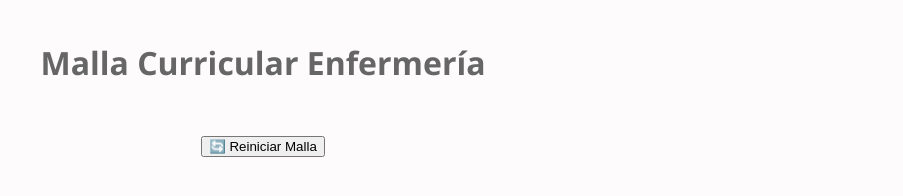
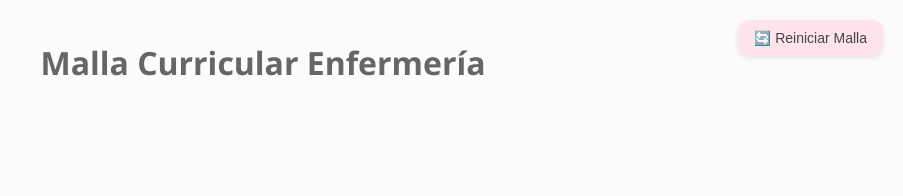
Before and after one commit to enfemalla/Enfermeria, a plain HTML site: page index.html in a window 1280 px wide. Shown: the whole page, without its empty margins (377-1280 px from the left). Drawn offline with Linux system fonts and the light colour scheme.

Commit message:
Update index.html
Actualización de index.html

```diff
--- a/index.html
+++ b/index.html
@@ -5,13 +5,46 @@
   <meta name="viewport" content="width=device-width, initial-scale=1.0"/>
   <title>Malla Curricular Enfermería</title>
   <link rel="stylesheet" href="estilos.css" />
+  <style>
+    .reiniciar-btn {
+      position: fixed;
+      top: 20px;
+      right: 20px;
+      background-color: #ffe4ec;
+      color: #444;
+      border: none;
+      padding: 10px 16px;
+      font-size: 14px;
+      border-radius: 12px;
+      cursor: pointer;
+      box-shadow: 0 2px 6px rgba(0,0,0,0.1);
+      transition: background-color 0.3s ease;
+      z-index: 1000;
+    }
+
+    .reiniciar-btn:hover {
+      background-color: #ffd2df;
+    }
+  </style>
 </head>
 <body>
   <h1>Malla Curricular Enfermería</h1>
+
+  <button class="reiniciar-btn" onclick="reiniciarMalla()">🔄 Reiniciar Malla</button>
+
   <div class="malla" id="malla">
     <!-- Las columnas de semestres se generan automáticamente -->
   </div>
+
   <script src="script.js"></script>
+  <script>
+    function reiniciarMalla() {
+      const confirmar = confirm("¿Estás segura de que quieres reiniciar el progreso de la malla?");
+      if (confirmar) {
+        localStorage.removeItem("ramosCompletados");
+        location.reload();
+      }
+    }
+  </script>
 </body>
 </html>
-<button onclick="reiniciarMalla()">🔄 Reiniciar Malla</button>
```
